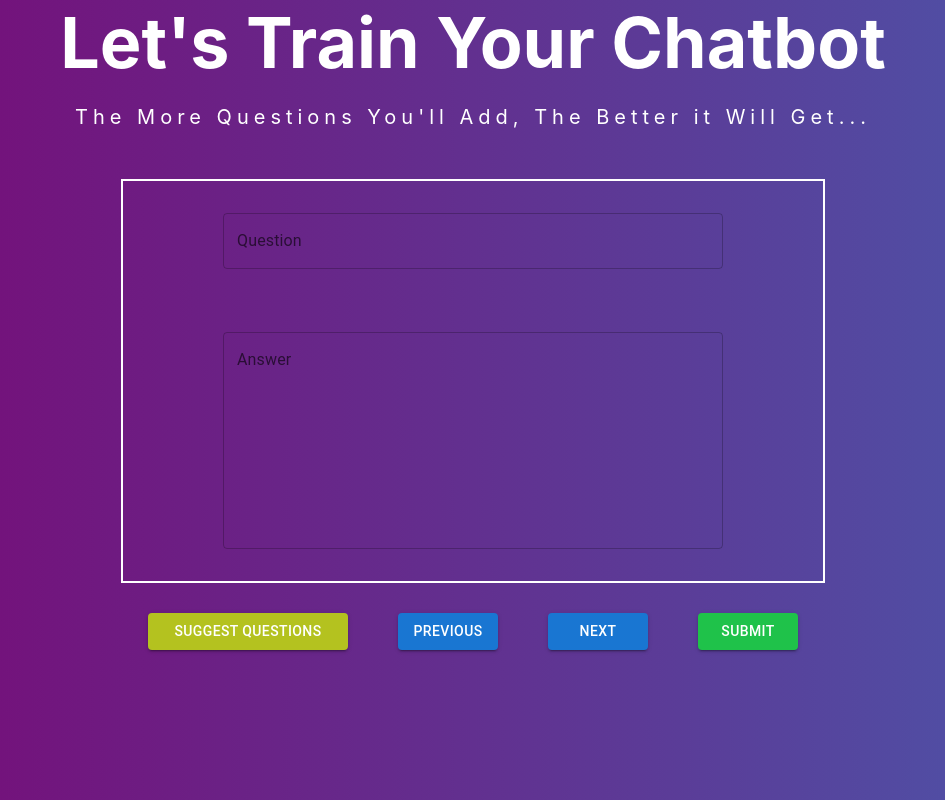
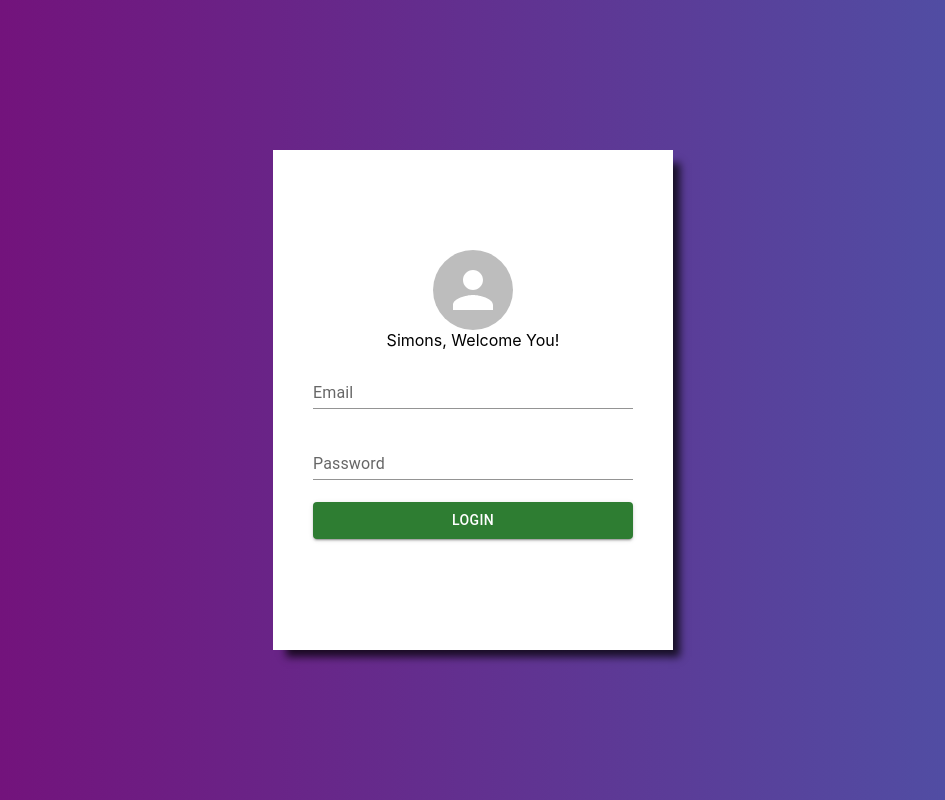
Before and after one commit to RoshanSharmaCodes/chatbot-generator, a React (Create React App) app: page / in a window 1280 px wide. Shown: the whole page, without its empty margins (167-1112 px from the left). Built offline with nearby package versions, Linux system fonts and the light colour scheme.

Commit message:
Login Form Added.

```diff
--- a/src/App.js
+++ b/src/App.js
@@ -1,15 +1,12 @@
-import logo from './logo.svg';
-import './App.css';
-import Form from './Component/Form/Form';
+import "./App.css"
+import LoginForm from "./Component/LoginForm/LoginForm"
 
 function App() {
   return (
     <div className="App">
-      <span className="mainHeading">Let's Train Your Chatbot</span><br/>
-      <span className="subHeading">The More Questions You'll Add, The Better it Will Get...</span>
-      <Form/>
+      <LoginForm/>
     </div>
-  );
+  )
 }
 
-export default App;
+export default App
--- /dev/null
+++ b/src/Component/LoginForm/LoginForm.css
@@ -0,0 +1,35 @@
+.loginContainer{
+    width: 100vw;
+    height: 100vh;
+    display: flex;
+    justify-content: center;
+    align-items: center;
+}
+
+.loginMainForm{
+    width: 100%;
+    max-width: 400px;
+    height: 500px;
+    display: flex;
+    flex-direction: column;
+    justify-content: center;
+    align-items: center;
+    background-color: white;
+    box-shadow: 10px 10px 8px -3px rgba(0,0,0,0.75);
+}
+
+.loginMain{
+    display: flex;
+    flex-direction: column;
+    width: 80%;
+    height: 200px;
+    justify-content: space-around;
+}
+
+.loginHead{
+
+    display: flex;
+    flex-direction: column;
+    justify-content: center;
+    align-items: center;
+}
--- /dev/null
+++ b/src/Component/LoginForm/LoginForm.jsx
@@ -0,0 +1,24 @@
+import React from "react"
+import "./LoginForm.css"
+import { Avatar, Button, TextField } from "@mui/material"
+
+export default function LoginForm() {
+  return (
+    <div className="loginContainer">
+      <div className="loginMainForm">
+        <div className="loginHead">
+          <Avatar style={{width:80,height:80}}/>
+          <span>Simons, Welcome You!</span>
+        </div>
+        <div className="loginMain">
+          <TextField id="standard-basic" label="Email" variant="standard" />
+          <TextField id="standard-basic" type="password" label="Password" variant="standard" />
+          <Button variant="contained" color="success">
+            Login
+          </Button>
+        </div>
+        <div className="loginFooter"></div>
+      </div>
+    </div>
+  )
+}
```
Also changed, not shown: src/Component/FormPage/FormPage.css (added, +13 -0 lines), src/Component/FormPage/FormPage.jsx (added, +14 -0 lines).
